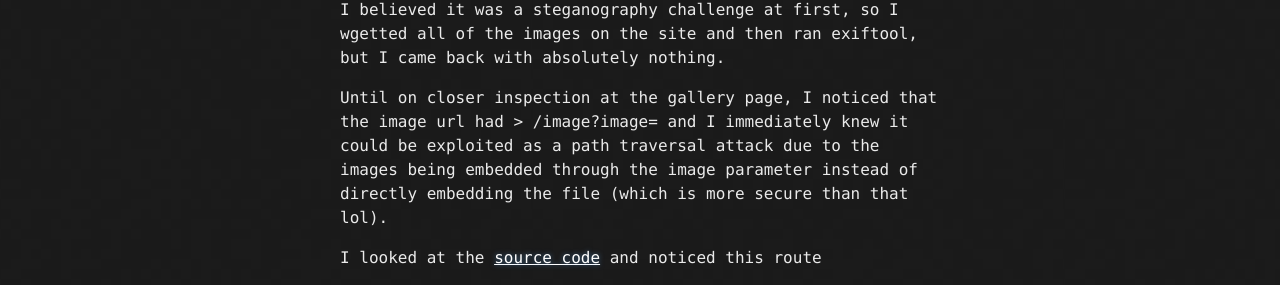
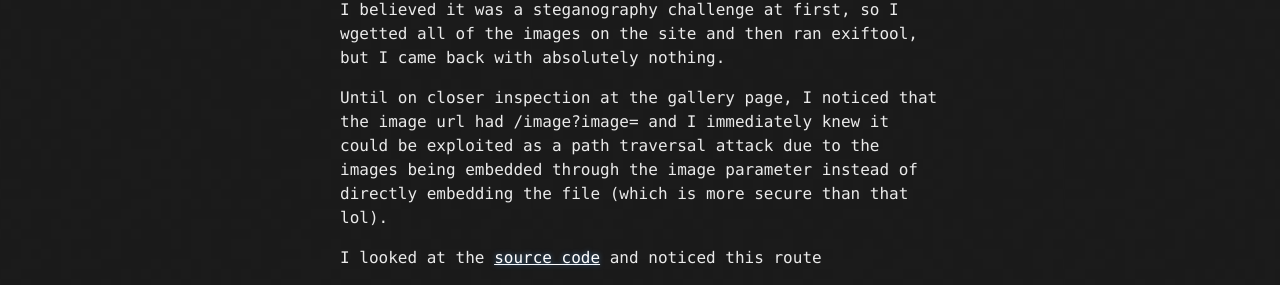
Before and after one commit to L1NCCTF/l1nc.github.io, a Jekyll site: the page built from _posts/2022-05-10-hsctf9-gallery.md, in a window 1280 px wide. Shown: the part 574-859 px from the top of the page. Built offline with Jekyll 4.4.1, drawn with Linux system fonts in a browser that asks for light colours.

```diff
--- a/_posts/2022-05-10-hsctf9-gallery.md
+++ b/_posts/2022-05-10-hsctf9-gallery.md
@@ -25,7 +25,7 @@ date: 2022-05-10
 
 I believed it was a steganography challenge at first, so I wgetted all of the images on the site and then ran exiftool, but I came back with absolutely nothing.
 
-Until on closer inspection at the gallery page, I noticed that the image url had > /image?image= and I immediately knew it could be exploited as a path traversal attack due to the images being embedded through the image parameter instead of directly embedding the file (which is more secure than that lol).
+Until on closer inspection at the gallery page, I noticed that the image url had /image?image= and I immediately knew it could be exploited as a path traversal attack due to the images being embedded through the image parameter instead of directly embedding the file (which is more secure than that lol).
 
 I looked at the [source code](https://hsctf-9-resources.storage.googleapis.com/uploads/f6fb4242f208ee8229bac9fb310223ea685530b2d72582eec086a1988acdf26a/gallery.zip) and noticed this route
 
```
